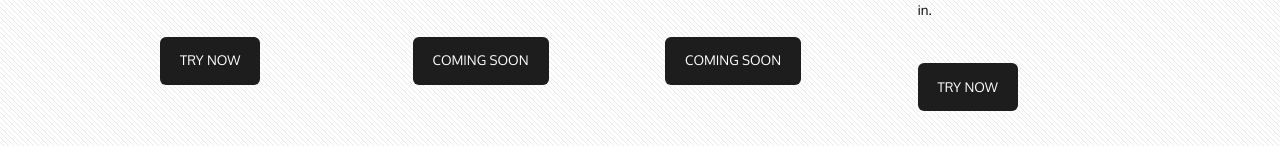
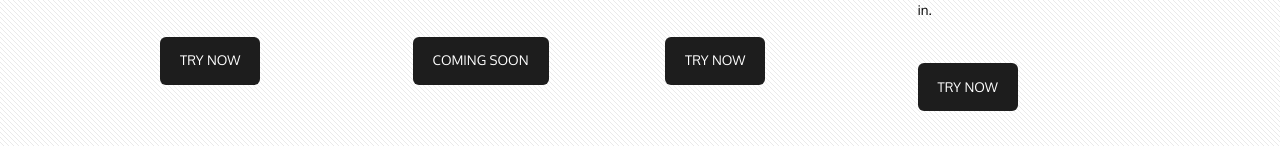
Before and after one commit to jopdop30/ClassBook, a plain HTML site: page index.html in a window 1280 px wide. Shown: the part 654-800 px from the top of the page. Drawn offline with nearby package versions, Linux system fonts and the light colour scheme.

Commit message:
Update index.html

```diff
--- a/index.html
+++ b/index.html
@@ -72,7 +72,7 @@
 						<section>
 
 							<p>Read previously invisible statistics such as a classroom's total posts or creation date.</p>
-							<a href="#" class="button">Coming Soon</a>
+							<a href="https://script.google.com/a/stjameslc.net/macros/s/AKfycbwjCqI8V-ZE-Ouhy7bA196mucw8mDJU2lBnIVVg_JlreLtZ48Ez/exec" target="_blank" class="button">Try Now</a>
 						</section>
 					</div>
 					<div class="3u">
```
